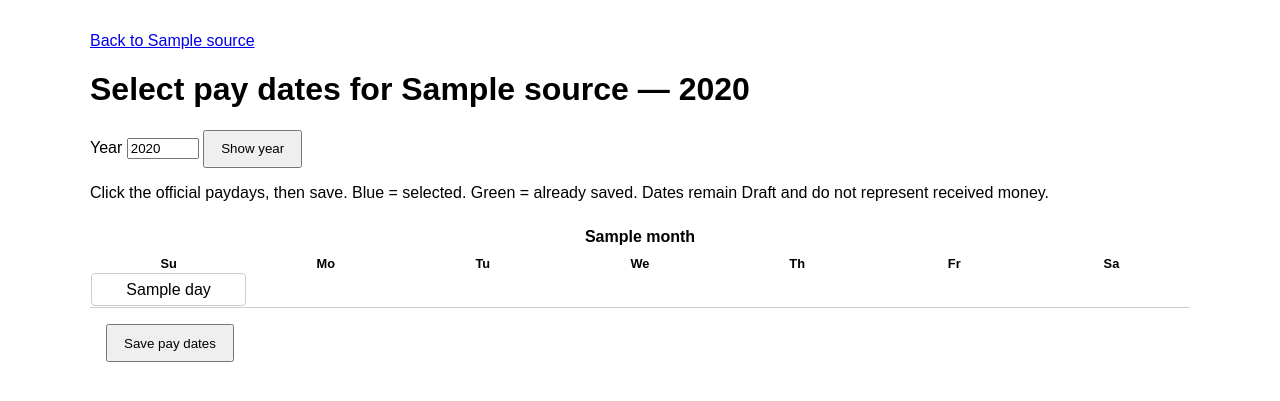
After one commit to RJPrioleau/cloud-transaction-app, a Flask app: template templates/income_year.html in a window 1280 px wide. The commit adds this page. Shown: the top 401 px of the page. Run offline with Flask 3, Linux system fonts and the light colour scheme; the template is opened without the code that fills it: most values are stand-ins (such as "Sample title", 1, 10 or a date in 2020).

Commit message:
Add yearly payday selection calendar

```diff
--- a/templates/income_calendar.html
+++ b/templates/income_calendar.html
@@ -27,6 +27,7 @@
 </ul>
 {% if source %}
 <h2>{{ source.name }} — Draft official pay dates</h2>
+<p><a href="{{ url_for('income.select_paydates', source_id=source.id) }}">Select pay dates for {{ source.name }} for the year</a></p>
 <table>
 <thead><tr><th>Official payday</th><th>Pay-period start</th><th>Pay-period end</th><th>Reference</th><th>Status</th></tr></thead>
 <tbody>
--- /dev/null
+++ b/templates/income_year.html
@@ -0,0 +1,55 @@
+<!doctype html>
+<html lang="en">
+<head>
+    <meta charset="utf-8">
+    <meta name="viewport" content="width=device-width, initial-scale=1">
+    <title>Select pay dates for {{ source.name }} — {{ year }}</title>
+    <style>
+        body { font-family: Arial, sans-serif; max-width: 1100px; margin: 1rem auto; padding: 1rem; }
+        .months { display: grid; grid-template-columns: repeat(auto-fit, minmax(235px, 1fr)); gap: 1rem; }
+        table { width: 100%; table-layout: fixed; border-collapse: collapse; }
+        caption { font-weight: bold; padding: .6rem; }
+        th { font-size: .8rem; }
+        td { text-align: center; height: 2rem; }
+        .day { display: block; position: relative; }
+        .day input { position: absolute; opacity: 0; width: 100%; height: 100%; margin: 0; left: 0; cursor: pointer; }
+        .day span { display: block; padding: .4rem 0; border: 1px solid #ccc; border-radius: 4px; }
+        .day input:checked + span { background: #174ea6; color: white; }
+        .day input:focus-visible + span { outline: 3px solid #d97900; }
+        .saved { display: block; background: #d8eddf; padding: .4rem 0; border-radius: 4px; }
+        .actions { position: sticky; bottom: 0; background: white; padding: 1rem; border-top: 1px solid #ccc; }
+        button { padding: .6rem 1rem; cursor: pointer; }
+    </style>
+</head>
+<body>
+<a href="{{ url_for('income.calendar', source_id=source.id) }}">Back to {{ source.name }}</a>
+<h1>Select pay dates for {{ source.name }} — {{ year }}</h1>
+<form method="get">
+    <label>Year <input type="number" name="year" value="{{ year }}" min="1" max="9999" required></label>
+    <button type="submit">Show year</button>
+</form>
+<p>Click the official paydays, then save. Blue = selected. Green = already saved. Dates remain Draft and do not represent received money.</p>
+{% if error %}<p role="alert">{{ error }}</p>{% endif %}
+<form method="post">
+<input type="hidden" name="token" value="{{ token }}">
+<input type="hidden" name="year" value="{{ year }}">
+<div class="months">
+{% for name, weeks in months %}
+<table>
+<caption>{{ name }}</caption>
+<thead><tr>{% for weekday in ['Su', 'Mo', 'Tu', 'We', 'Th', 'Fr', 'Sa'] %}<th scope="col">{{ weekday }}</th>{% endfor %}</tr></thead>
+<tbody>
+{% for week in weeks %}<tr>
+{% for day in week %}<td>
+{% if day %}
+{% if day in existing %}<span class="saved" title="{{ day }} — saved Draft" aria-label="{{ day }} — saved Draft">{{ day.day }}</span>
+{% else %}<label class="day"><input type="checkbox" name="pay_dates" value="{{ day.isoformat() }}" aria-label="{{ day }}" {% if day.isoformat() in selected %}checked{% endif %}><span>{{ day.day }}</span></label>{% endif %}
+{% endif %}
+</td>{% endfor %}
+</tr>{% endfor %}
+</tbody></table>
+{% endfor %}
+</div>
+<div class="actions"><button type="submit">Save pay dates</button></div>
+</form>
+</body></html>
```
Also changed, not shown: ROADMAP.md (+3 -1 lines), docs/PRODUCT.md (+1 -1 lines), income_routes.py (+60 -0 lines), tests/test_income_routes.py (+64 -0 lines), CHANGELOG.md, README.md.
